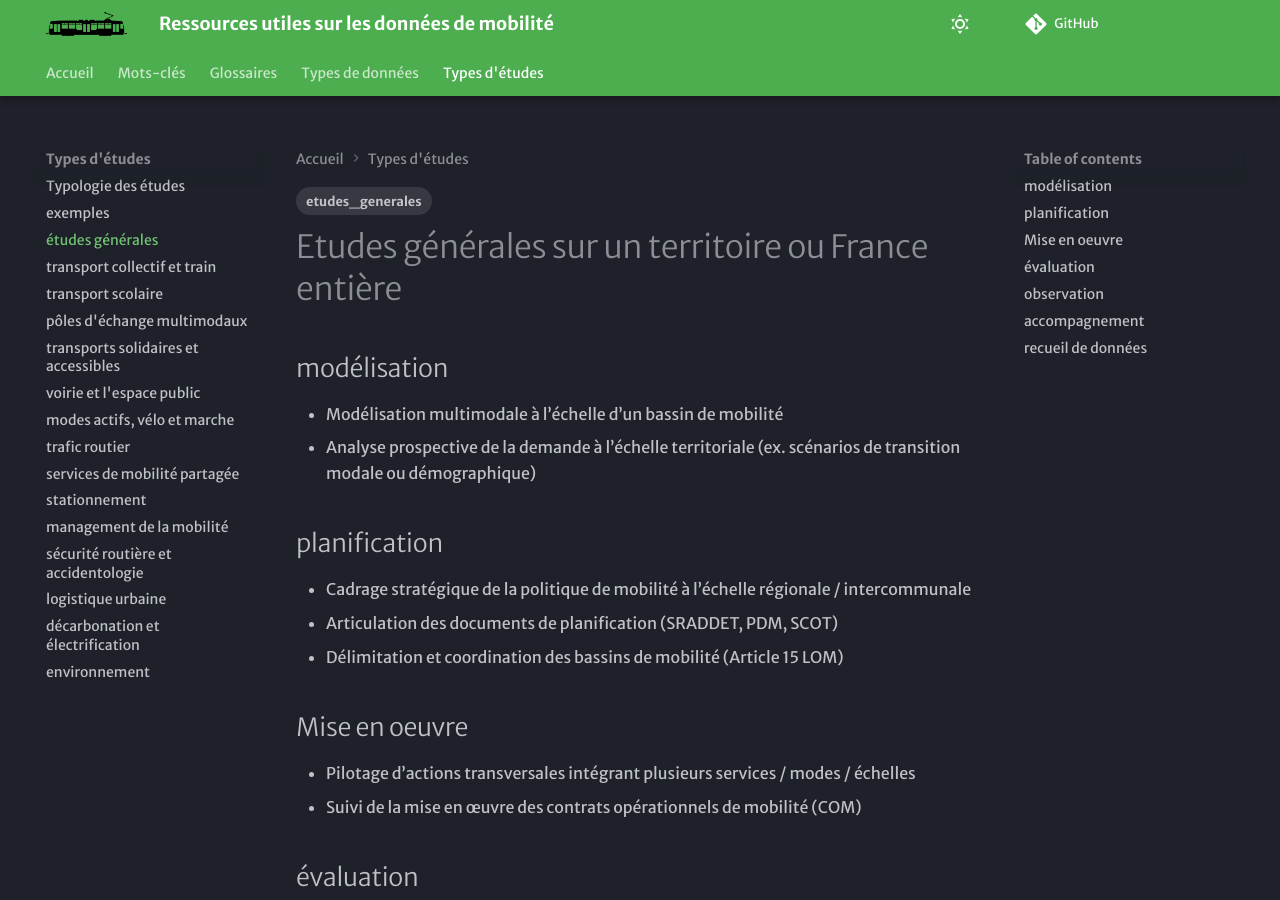
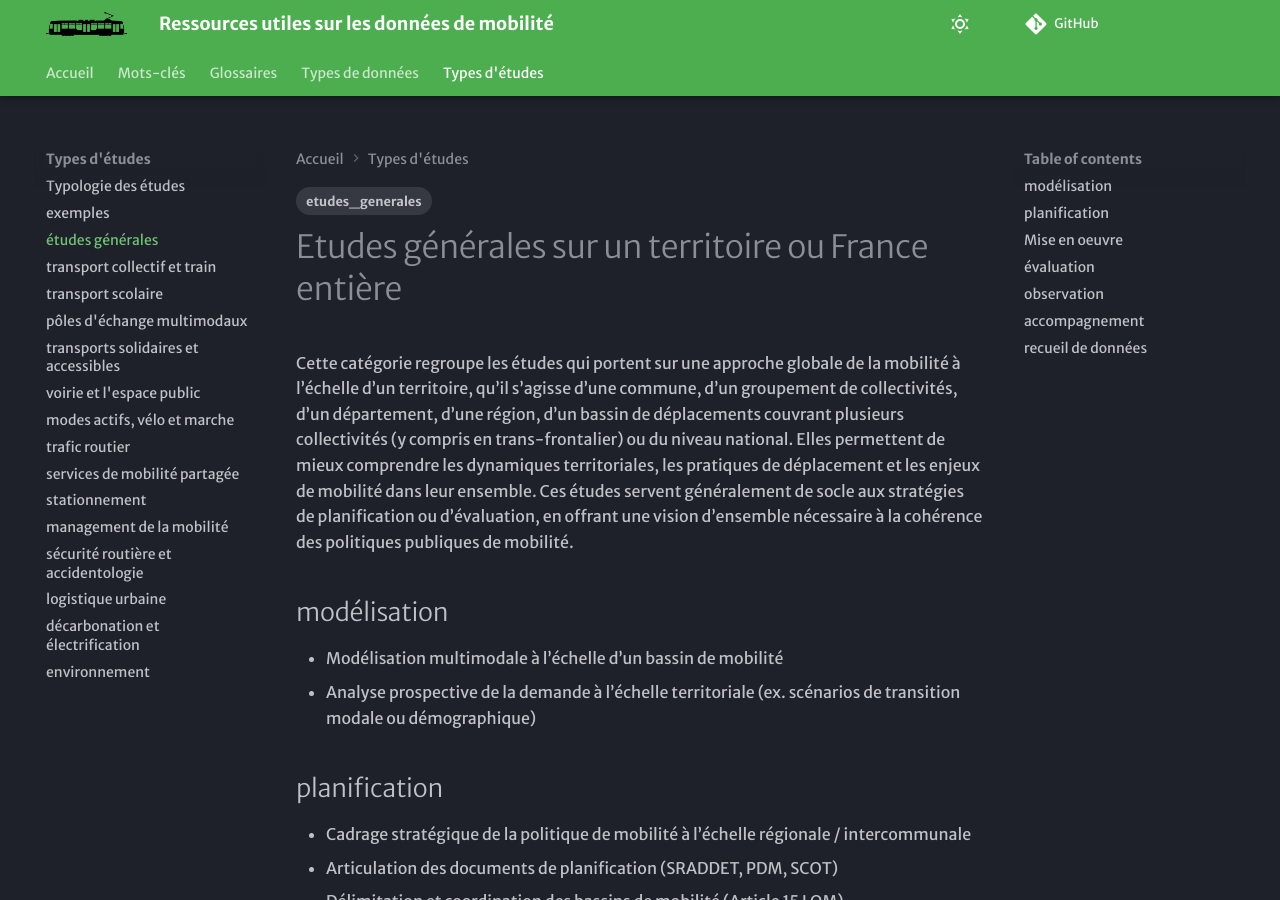
Before and after one commit to xdurang/mobscidat, an MkDocs documentation site: the page built from docs/type_etudes/TE_general.md, in a window 1280 px wide and 900 px high. Built offline with MkDocs 1.6.1 and Material for MkDocs 9.7.7, drawn with Linux system fonts in a browser that asks for light colours; some web fonts are replaced; comment, search, counter and statistics services are not loaded.

Commit message:
Update TE_general.md

```diff
--- a/docs/type_etudes/TE_general.md
+++ b/docs/type_etudes/TE_general.md
@@ -4,6 +4,7 @@ tags:
 - etudes_generales
 ---
 # Etudes générales sur un territoire ou France entière
+Cette catégorie regroupe les études qui portent sur une approche globale de la mobilité à l’échelle d’un territoire, qu’il s’agisse d’une commune, d’un groupement de collectivités, d’un département, d’une région, d’un bassin de déplacements couvrant plusieurs collectivités (y compris en trans-frontalier) ou du niveau national. Elles permettent de mieux comprendre les dynamiques territoriales, les pratiques de déplacement et les enjeux de mobilité dans leur ensemble. Ces études servent généralement de socle aux stratégies de planification ou d’évaluation, en offrant une vision d’ensemble nécessaire à la cohérence des politiques publiques de mobilité.
 
 ## modélisation
 - Modélisation multimodale à l’échelle d’un bassin de mobilité
```
